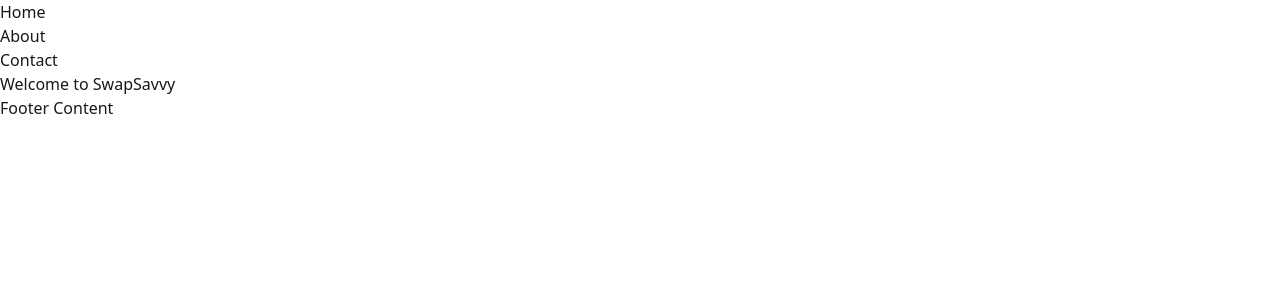
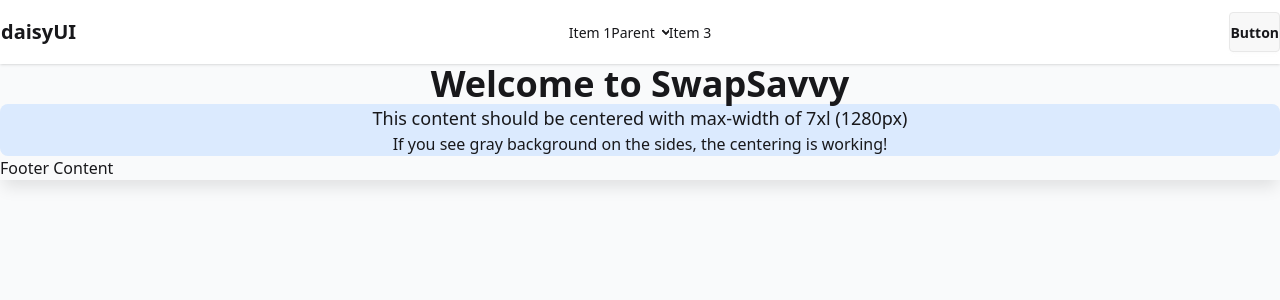
Before and after one commit to niloy8/SwapSavvy, a React (Vite) app in the folder SwapSavvy/: page / in a window 1280 px wide. Shown: the top 300 px of the page. Built offline with nearby package versions, Linux system fonts and the light colour scheme.

Commit message:
Navbar added

```diff
--- a/SwapSavvy/src/Components/Layout/Layout.jsx
+++ b/SwapSavvy/src/Components/Layout/Layout.jsx
@@ -4,10 +4,22 @@
 
 const Layout = () => {
     return (
-        <div>
-            <Navbar></Navbar>
-            <Outlet></Outlet>
-            <Fotter></Fotter>
+        <div style={{
+            minHeight: '100vh',
+            backgroundColor: '#f9fafb',
+
+        }}>
+            <div style={{
+                maxWidth: '80rem',
+                margin: '0 auto',
+
+                boxShadow: '0 10px 15px -3px rgba(0, 0, 0, 0.1)',
+
+            }}>
+                <Navbar></Navbar>
+                <Outlet></Outlet>
+                <Fotter></Fotter>
+            </div>
         </div>
     );
 };
--- a/SwapSavvy/src/Components/Pages/HomePage/Home.jsx
+++ b/SwapSavvy/src/Components/Pages/HomePage/Home.jsx
@@ -1,8 +1,12 @@
 
 const Home = () => {
     return (
-        <div>
-            <h1>Welcome to SwapSavvy</h1>
+        <div className="p-8">
+            <h1 className="text-4xl font-bold text-center mb-8">Welcome to SwapSavvy</h1>
+            <div className="bg-blue-100 p-8 rounded-lg">
+                <p className="text-lg text-center">This content should be centered with max-width of 7xl (1280px)</p>
+                <p className="text-center mt-4">If you see gray background on the sides, the centering is working!</p>
+            </div>
         </div>
     );
 };
--- a/SwapSavvy/src/Components/Pages/Shared/Navbar.jsx
+++ b/SwapSavvy/src/Components/Pages/Shared/Navbar.jsx
@@ -1,14 +1,46 @@
 
 const Navbar = () => {
     return (
-        <div>
-            <nav>
-                <ul>
-                    <li><a href="/">Home</a></li>
-                    <li><a href="/about">About</a></li>
-                    <li><a href="/contact">Contact</a></li>
+        <div className="navbar bg-base-100 shadow-sm">
+            <div className="navbar-start">
+                <div className="dropdown">
+                    <div tabIndex={0} role="button" className="btn btn-ghost lg:hidden">
+                        <svg xmlns="http://www.w3.org/2000/svg" className="h-5 w-5" fill="none" viewBox="0 0 24 24" stroke="currentColor"> <path strokeLinecap="round" strokeLinejoin="round" strokeWidth="2" d="M4 6h16M4 12h8m-8 6h16" /> </svg>
+                    </div>
+                    <ul
+                        tabIndex={0}
+                        className="menu menu-sm dropdown-content bg-base-100 rounded-box z-1 mt-3 w-52 p-2 shadow">
+                        <li><a>Item 1</a></li>
+                        <li>
+                            <a>Parent</a>
+                            <ul className="p-2">
+                                <li><a>Submenu 1</a></li>
+                                <li><a>Submenu 2</a></li>
+                            </ul>
+                        </li>
+                        <li><a>Item 3</a></li>
+                    </ul>
+                </div>
+                <a className="btn btn-ghost text-xl">daisyUI</a>
+            </div>
+            <div className="navbar-center hidden lg:flex">
+                <ul className="menu menu-horizontal px-1">
+                    <li><a>Item 1</a></li>
+                    <li>
+                        <details>
+                            <summary>Parent</summary>
+                            <ul className="p-2">
+                                <li><a>Submenu 1</a></li>
+                                <li><a>Submenu 2</a></li>
+                            </ul>
+                        </details>
+                    </li>
+                    <li><a>Item 3</a></li>
                 </ul>
-            </nav>
+            </div>
+            <div className="navbar-end">
+                <a className="btn">Button</a>
+            </div>
         </div>
     );
 };
--- a/SwapSavvy/src/index.css
+++ b/SwapSavvy/src/index.css
@@ -1,6 +1,20 @@
 @import "tailwindcss";
 @plugin "daisyui";
 
-@import "tailwindcss/preflight";
+/* Reset default margins and padding */
+* {
+    margin: 0;
+    padding: 0;
+    box-sizing: border-box;
+}
 
-@tailwind utilities;
+html,
+body {
+    width: 100%;
+    height: 100%;
+}
+
+#root {
+    width: 100%;
+    min-height: 100vh;
+}
--- a/SwapSavvy/tailwind.config.js
+++ b/SwapSavvy/tailwind.config.js
@@ -9,5 +9,11 @@
     theme: {
         extend: {},
     },
-    plugins: [],
+    plugins: [
+        // eslint-disable-next-line no-undef
+        require('daisyui'),
+    ],
+    daisyui: {
+        themes: ["light", "dark"],
+    },
 }
```
